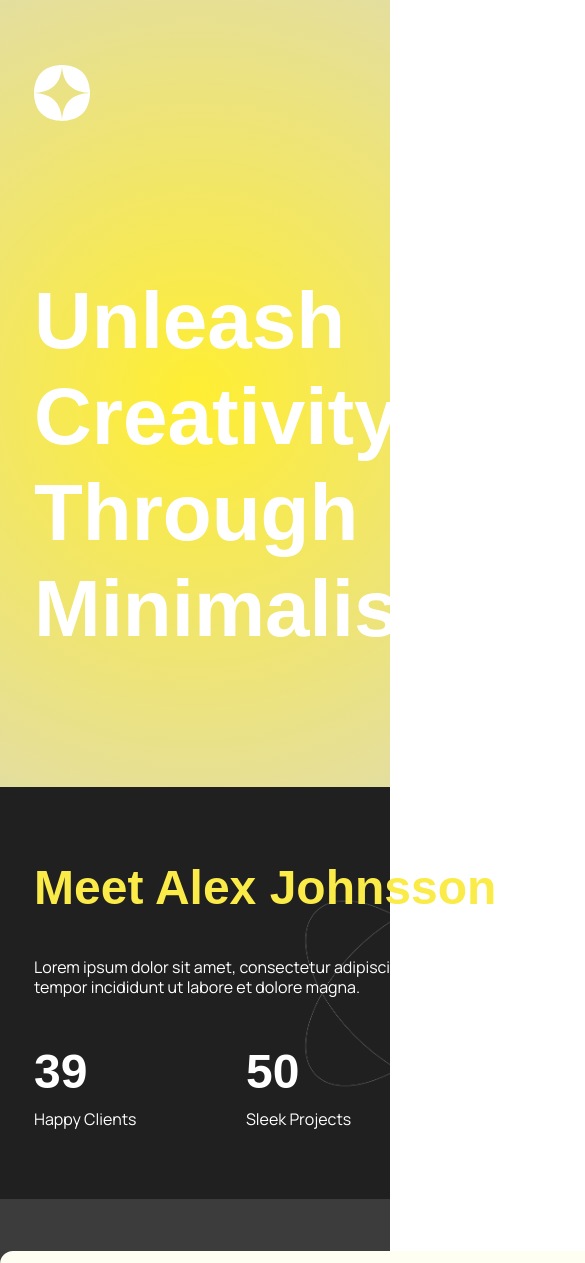
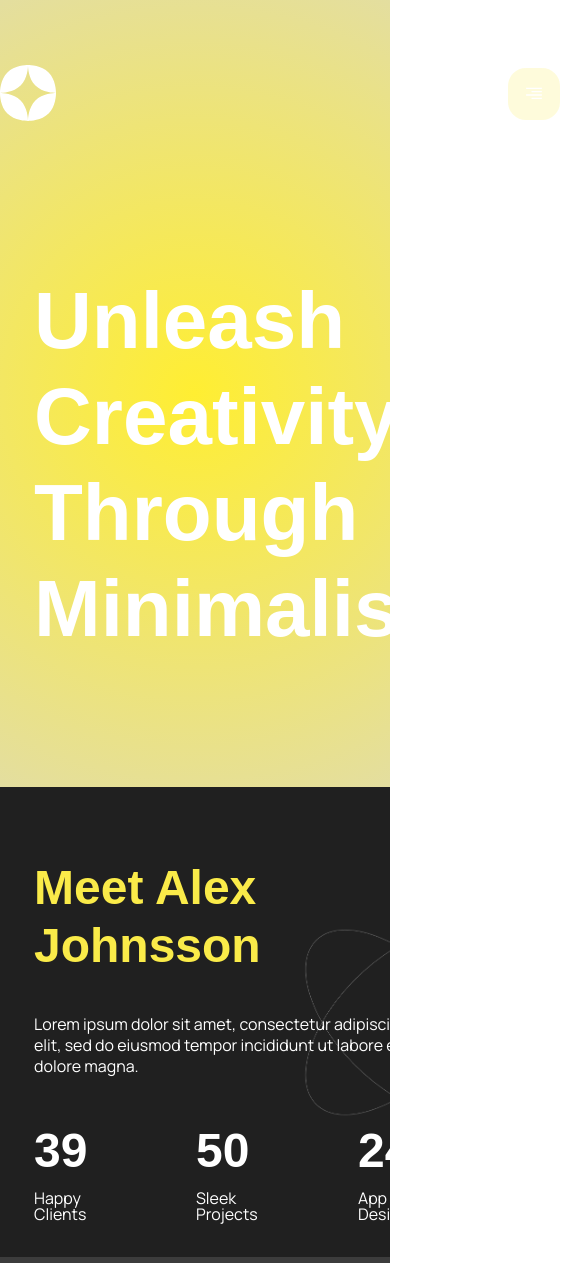
Before and after one commit to YaninaHurarii/portfolio_page, a plain HTML site: page index.html in a window 390 px wide. Shown: the top 1263 px of the page, 585 px wide, since content can reach past the window. Drawn offline with Linux system fonts and the light colour scheme; a web font is replaced by a local one.

Commit message:
first commit

```diff
--- a/css/main.css
+++ b/css/main.css
@@ -50,15 +50,16 @@ $ui-breakpoints-smx--min: '371px'; */
 
 .section {
     max-width: 1440px;
+    width: 100%;
     margin: 0 auto;
     padding: 0 auto;
-    width: 100%;
 }
 
 
 .container, .header__container {
     display: block;
-    width: 1060px;
+    max-width: 1060px;
+    width: 100%;
     margin: 0 auto;
     padding: 0 auto;
 
@@ -95,7 +96,6 @@ a {
     font-family: "Manrope", sans-serif;
     font-size: 16px;
     font-weight: 400;
-    max-width: 597px;
 }
 
 .navbar__list {
@@ -133,6 +133,7 @@ a {
     border-radius: 20px;
     cursor: pointer;
 
+
     @media screen and (max-width: 768px) {
         display: block;
     }
@@ -145,10 +146,10 @@ a {
 .header__title {
     font-size: 80px;
     color: var(--secondary-color);
-    width: 846px;
+    max-width: 846px;
+    width: 100%;
     padding-top: 491px;
     padding-bottom: 119px;
-    margin-left: 191px;
 
     @media screen and (max-width: 768px) {
         width: 521px;
@@ -169,36 +170,28 @@ a {
 .header__container-wrapper {
     display: flex;
     align-items: center;
+    justify-content: center;
     position: fixed;
     top: 0;
     z-index: 9;
     background-color: rgb(32, 32, 32, 0);
     height: 92px;
-    gap: 380px;
-    padding: 24px 195px;
     max-width: 1440px;
     width: 100%;
     margin-top: 48px;
-
-    @media screen and (max-width: 1200px) {
-        gap: 150px;
-    }
-
-    @media screen and (max-width: 993px) {
-        max-width: 993px;
-        gap: 50px;
-    }
+    gap: 450px;
 
     @media screen and (max-width: 768px) {
+        justify-content: space-around;
         max-width: 768px;
-        padding-left: 34px;
-        gap: 591px;
+        width: 100%;
     }
 
     @media screen and (max-width: 375px) {
         max-width: 375px;
-        padding-left: 17px;
-        gap: 220px;
+        width: 100%;
+        gap: 190px;
+
     }
 }
 
@@ -228,7 +221,8 @@ a {
 
 .about-me__content {
     padding: 101px 0;
-    width: 540px;
+    max-width: 540px;
+    width: 100%;
 
     @media screen and (max-width: 768px) {
         padding: 72px 0;
@@ -248,11 +242,13 @@ a {
     font-size: 48px;
 
     @media screen and (max-width: 768px) {
-        width: 521px;
+        max-width: 521px;
+        width: 100%;
     }
 
     @media screen and (max-width: 375px) {
-        width: 326px;
+        max-width: 326px;
+        width: 100%;
         font-size: 36px;
     }
 }
@@ -260,6 +256,7 @@ a {
 .about-me__subtitle  {
     margin: 40px auto;
     line-height: 1.3;
+    width: 100%;
 
     @media screen and (max-width: 375px) {
         font-size: 15px;
@@ -341,7 +338,6 @@ a {
     gap: 40px;
     justify-content: center;
 }
-
 
 .banking-mobile__card-small {
     width: 325px;
@@ -494,7 +490,8 @@ a {
     color: var(--black-color);
     font-weight: 700;
     line-height: 1.3;
-    width: 580px;
+    max-width: 580px;
+    width: 100%;
 
     @media screen and (max-width: 375px) {
             width: 311px;
--- a/index.html
+++ b/index.html
@@ -17,7 +17,7 @@
 	<body>
 		<header class="header">
 			<div class="header__container">
-				<div class="header__container-wrapper">
+				<div class=" container header__container-wrapper">
 					<a href="#">
 						<img class="logo" src="./img/logo.svg" alt="logo">
 					</a>
@@ -31,7 +31,9 @@
 						<button type="button" class="navbar__burger-menu"><img src="./img/assets/menu-item.svg" alt="menu-item"></button>
 					</nav>
 				</div>
-				<h1 class="title header__title">Unleash Creativity Through Minimalism.</h1>
+				<div class="container">
+					<h1 class="title header__title">Unleash Creativity Through Minimalism.</h1>
+				</div>
         	</div>
 		</header>
 
```
Lines whose indentation alone changed are shown as unchanged.
